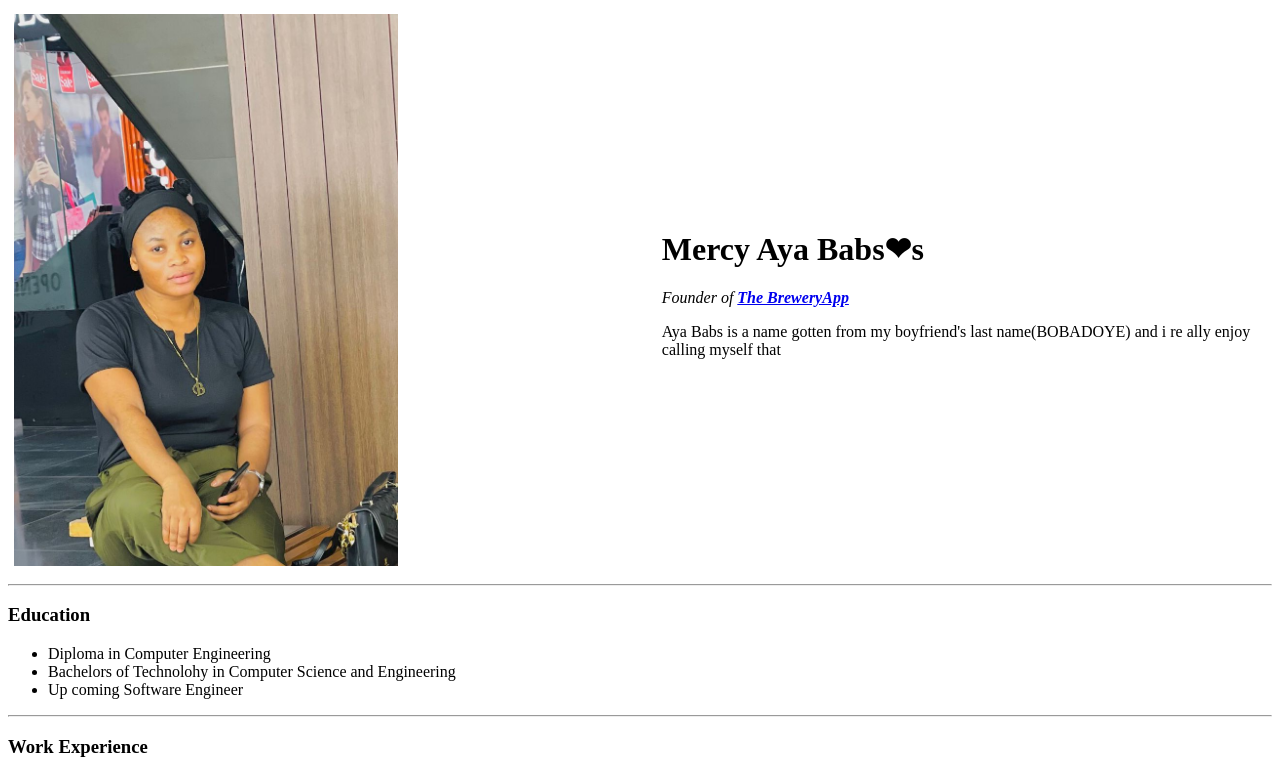
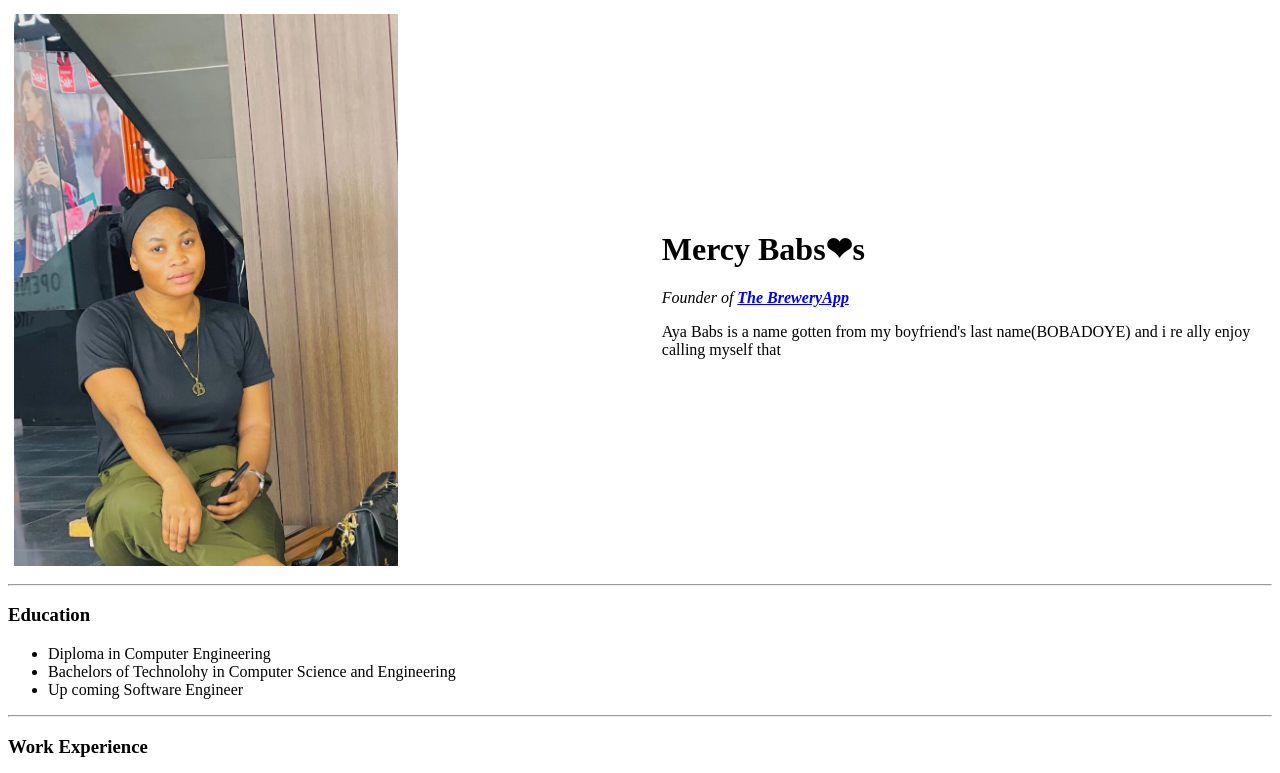
Before and after one commit to MercyIsreal/my-example-site, a plain HTML site: page index.html in a window 1280 px wide. Shown: the top 773 px of the page. Drawn offline with Linux system fonts and the light colour scheme.

Commit message:
change name

```diff
--- a/index.html
+++ b/index.html
@@ -13,7 +13,7 @@
     <img src="babs.jfif" width="60%" height="3%" >
     </td>
           <td>
-        <h1>Mercy Aya Babs❤s</h1>
+        <h1>Mercy Babs❤s</h1>
         <em>Founder of <strong><a href="https://www.appbrewery.co/">The BreweryApp</a></strong></em></p>
     <p> Aya Babs is a name gotten from my boyfriend's last name(BOBADOYE) and i re
         ally enjoy calling myself that</p>
```
